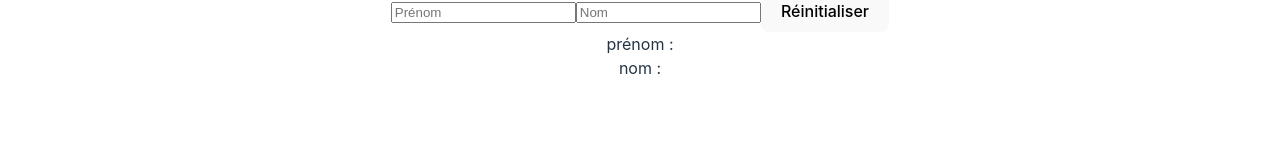
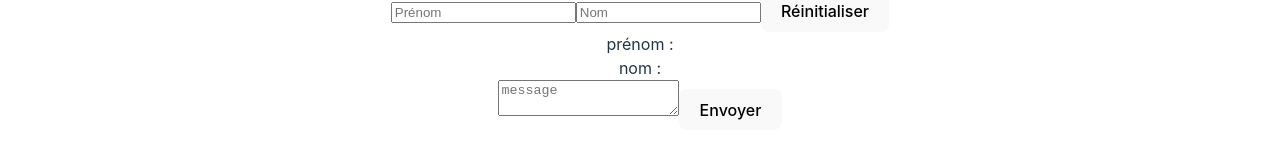
Before and after one commit to Sensy-gmn/les-states, a React (Vite) app: page / in a window 1280 px wide. Shown: the part 716-874 px from the top of the page. Before the commit the page ends 828 px from the top, so only its background shows below. Built offline with nearby package versions, Linux system fonts and the light colour scheme.

Commit message:
componen feedbackForm -> alert on submit message

```diff
--- a/src/App.jsx
+++ b/src/App.jsx
@@ -1,13 +1,14 @@
 import "./App.css";
 import Form from "./Form.jsx";
 import Gallery from "./Galery.jsx";
-
+import FeedbackForm from "./FeedbackForm.tsx";
 function App() {
     return (
         <>
             <h1>main page</h1>
             <Gallery />
             <Form />
+            <FeedbackForm />
         </>
     );
 }
--- /dev/null
+++ b/src/FeedbackForm.tsx
@@ -0,0 +1,33 @@
+import React, { useState } from "react";
+
+export default function FeedbackForm() {
+    const [message, setMessage] = useState("");
+
+    function changeMessage(e) {
+        setMessage(e.target.value);
+    }
+
+    function succesSubmit() {
+        alert("Merci !");
+    }
+
+    function handleReset() {
+        setMessage("");
+    }
+
+    return (
+        <>
+            <form onSubmit={succesSubmit}>
+                <textarea
+                    placeholder="message"
+                    value={message}
+                    onChange={changeMessage}
+                />
+
+                <button onClick={handleReset} type="submit">
+                    Envoyer
+                </button>
+            </form>
+        </>
+    );
+}
```
